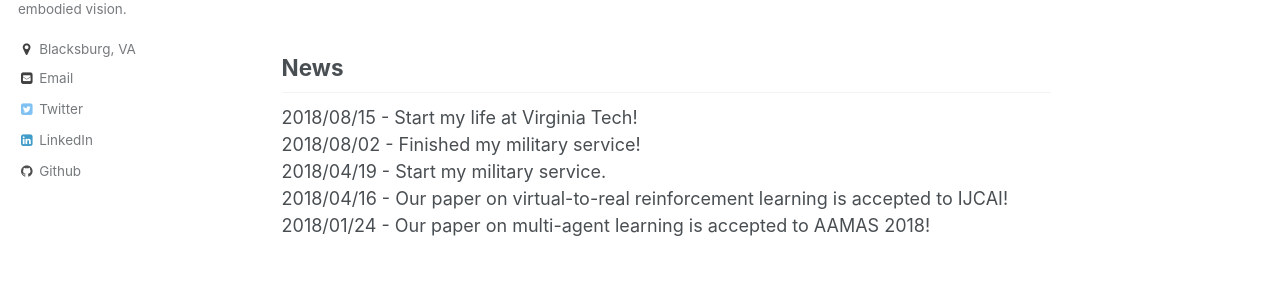
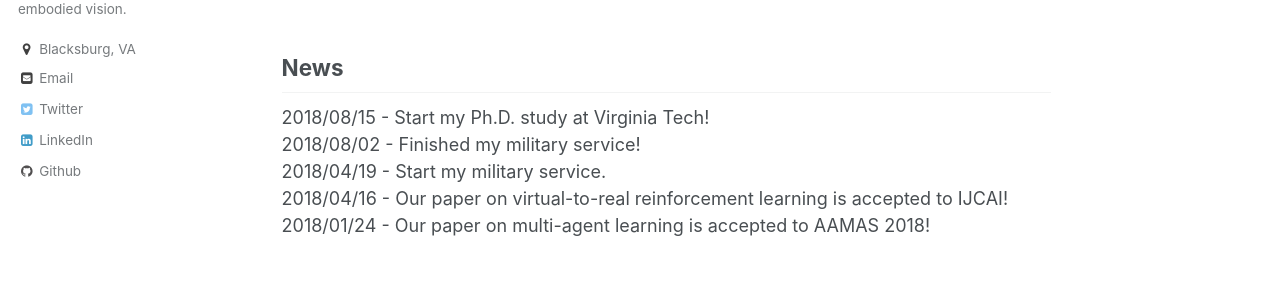
Before and after one commit to LemonATsu/LemonATsu.github.io, a Jekyll site: the page built from _pages/about.md, in a window 1280 px wide. Shown: the part 441-741 px from the top of the page. Built offline with Jekyll 4.4.1, drawn with Linux system fonts in a browser that asks for light colours.

Commit message:
rephrase it

```diff
--- a/_pages/about.md
+++ b/_pages/about.md
@@ -17,7 +17,7 @@ Proir to that, I worked with [Prof. Chun-Yi Lee](http://cymaxwelllee.wixsite.com
 
 </pre>
 ## News
-2018/08/15 - Start my life at Virginia Tech! \\
+2018/08/15 - Start my Ph.D. study at Virginia Tech! \\
 2018/08/02 - Finished my military service! \\
 2018/04/19 - Start my military service. \\
 2018/04/16 - Our paper on virtual-to-real reinforcement learning is accepted to IJCAI! \\
```
